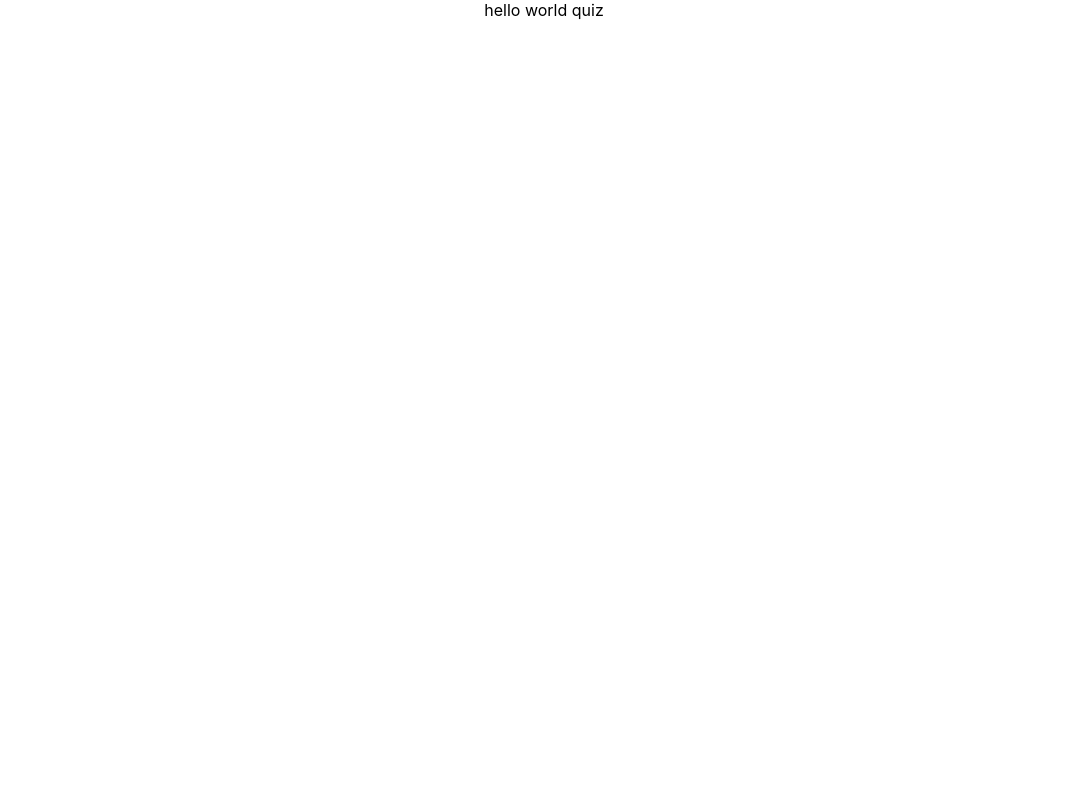
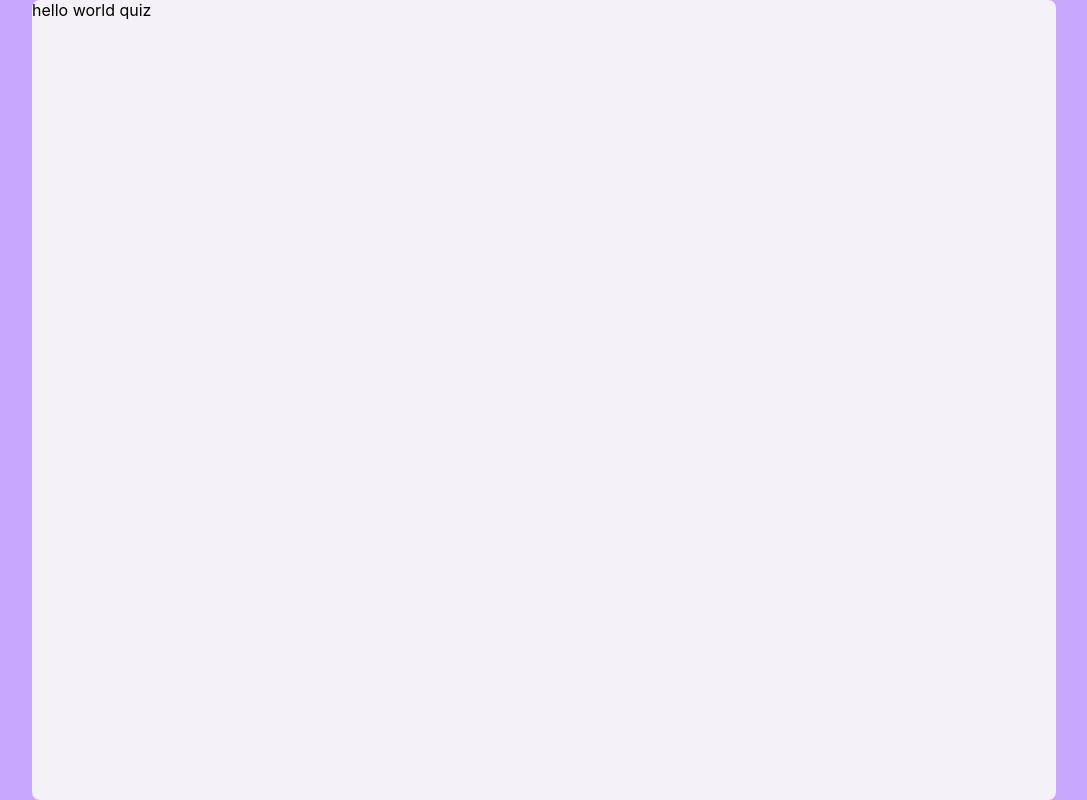
Before and after one commit to sharansharma94/100daysofcode, a React (Create React App) app in the folder quizApp/client/: page / in a window 1280 px wide. Shown: the whole page, without its empty margins (96-1183 px from the left). Built offline with nearby package versions, Linux system fonts and the light colour scheme.

Commit message:
UI changes

```diff
--- a/package.json
+++ b/package.json
@@ -7,7 +7,7 @@
   "scripts": {
     "client": "yarn workspace client start",
     "server": "yarn workspace server start",
-    "start": "concurrently --kill-others-on-fail \"yarn server\" \"yarn client\""
+    "start:quiz": "concurrently --kill-others-on-fail \"yarn server\" \"yarn client\""
   },
   "dependencies": {
     "concurrently": "^7.0.0"
--- a/quizApp/client/src/App.css
+++ b/quizApp/client/src/App.css
@@ -1,38 +1,30 @@
-.App {
-  text-align: center;
+:root {
+  /* box-sizing: border-box; */
+  margin: 0;
+  padding: 0;
+  --white: #f4f2f6;
+  --light: #c7a8fc;
+  --dark: #5b1cae;
+  --medium: #a76ae4;
+  --gray: #a49fa2;
+  --brown: #684c50;
 }
 
-.App-logo {
-  height: 40vmin;
-  pointer-events: none;
+body {
+  background-color: var(--light);
+  display: flex;
+  justify-content: center;
+  align-items: center;
 }
 
-@media (prefers-reduced-motion: no-preference) {
-  .App-logo {
-    animation: App-logo-spin infinite 20s linear;
-  }
+.container {
+  background-color: var(--white);
+  /* position: absolute; */
+  /* margin: 1rem auto; */
+  /* top: 20vh; */
+  /* margin-top: 5rem; */
+  width: 80vw;
+  height: 100vh;
+
+  border-radius: 0.5rem;
 }
-
-.App-header {
-  background-color: #282c34;
-  min-height: 100vh;
-  display: flex;
-  flex-direction: column;
-  align-items: center;
-  justify-content: center;
-  font-size: calc(10px + 2vmin);
-  color: white;
-}
-
-.App-link {
-  color: #61dafb;
-}
-
-@keyframes App-logo-spin {
-  from {
-    transform: rotate(0deg);
-  }
-  to {
-    transform: rotate(360deg);
-  }
-}
--- a/quizApp/client/src/App.tsx
+++ b/quizApp/client/src/App.tsx
@@ -3,7 +3,11 @@ import logo from "./logo.svg";
 import "./App.css";
 
 function App() {
-  return <div className="App">hello world quiz</div>;
+  return (
+    <div className="App">
+      <div className="container">hello world quiz</div>
+    </div>
+  );
 }
 
 export default App;
```
Also changed, not shown: 2 other files (tests, documents, lock files or other folders).
